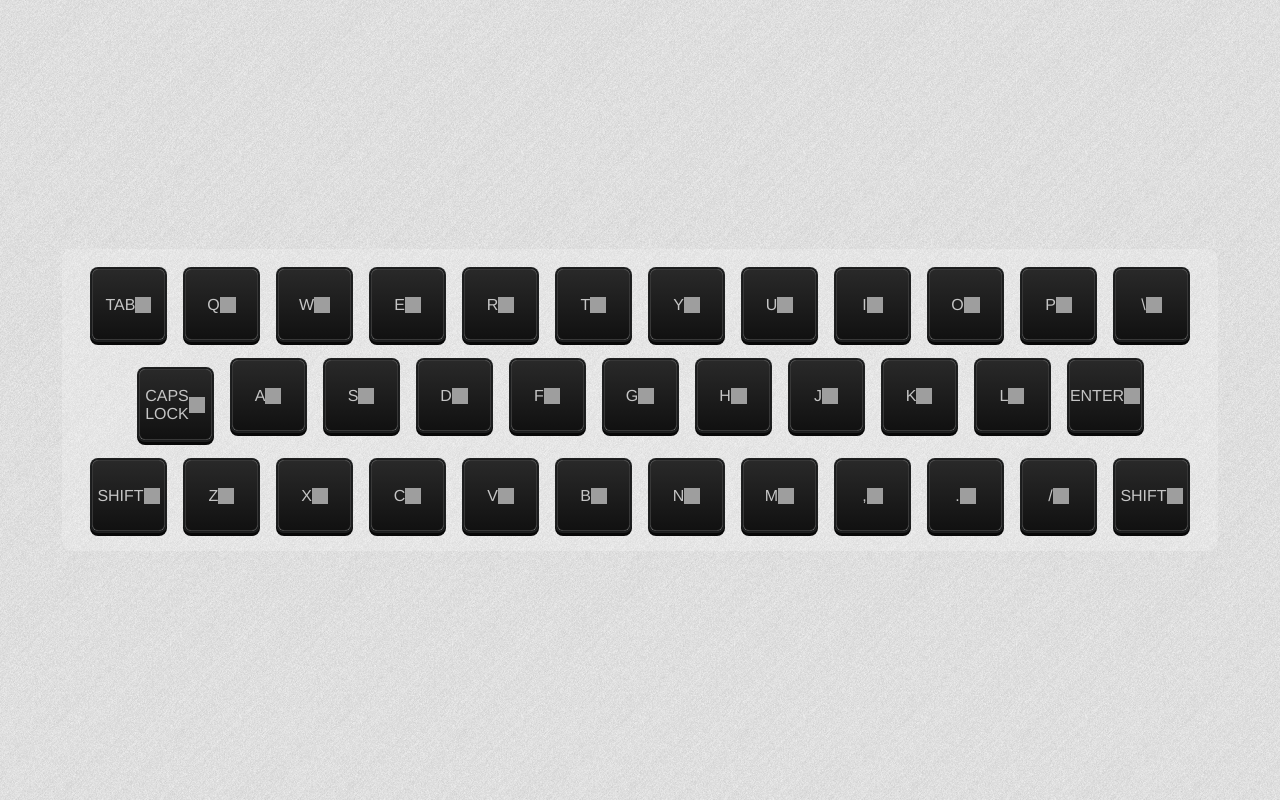
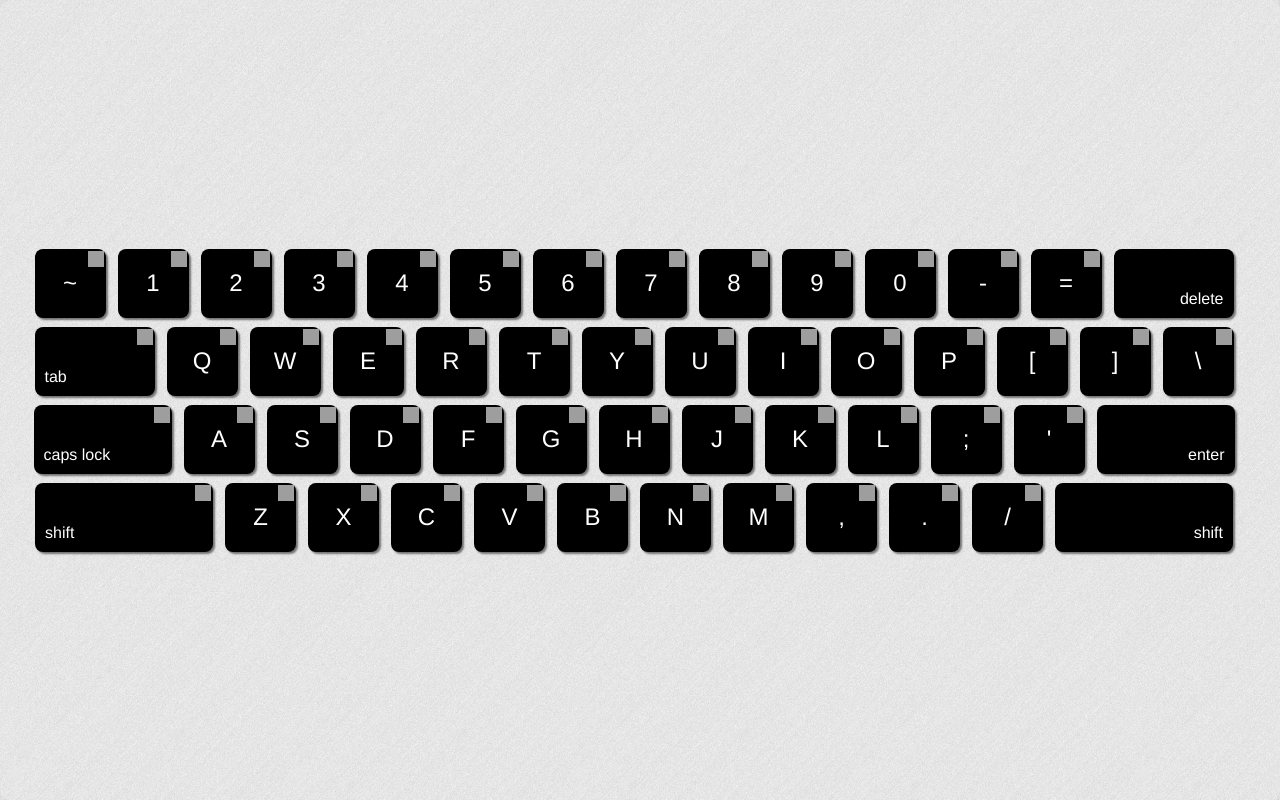
Before and after one commit to Jiansitewang/nav-demo, a plain HTML site: page index.html in a window 1280 px wide. Drawn offline with Linux system fonts and the light colour scheme; grey boxes are pictures that could not be loaded.

Commit message:
css样式更新

```diff
--- a/main.js
+++ b/main.js
@@ -1,7 +1,11 @@
+
+
+
 //1、数据初始化
 let hashA = init()
 let keys = hashA['keys']
 let hash = hashA['hash']
+console.log(hash)
 
 //2、生成键盘
 generateKeyboard(keys,hash)
@@ -16,23 +20,19 @@ listenToUser(hash)
 // 工具函数
 function init() {
   let keys = {
-    '0': {0: 'tab', 1: 'q', 2: 'w', 3: 'e', 4: 'r', 5: 't', 6: 'y', 7: 'u', 8: 'i', 9: 'o', 10: 'p', 11: '\\', length: 12},
-    '1': {0: 'caps lock', 1: 'a', 2: 's', 3: 'd', 4: 'f', 5: 'g', 6: 'h', 7: 'j', 8: 'k', 9: 'l', 10: 'enter', length: 11},
-    '2': {0: 'shift', 1: 'z', 2: 'x', 3: 'c', 4: 'v', 5: 'b', 6: 'n', 7: 'm', 8: ',', 9: '.', 10: '/', 11: 'shift', length: 12},
-    'length': 3
+    '0': {0: '~', 1: '1', 2: '2', 3: '3', 4: '4', 5: '5', 6: '6', 7: '7', 8: '8', 9: '9', 10: '0', 11: '-', 12: '=', 13: 'delete', length: 14},
+    '1': {0: 'tab', 1: 'q', 2: 'w', 3: 'e', 4: 'r', 5: 't', 6: 'y', 7: 'u', 8: 'i', 9: 'o', 10: 'p', 11: '[', 12: ']', 13: '\\', length: 14},
+    '2': {0: 'caps lock', 1: 'a', 2: 's', 3: 'd', 4: 'f', 5: 'g', 6: 'h', 7: 'j', 8: 'k', 9: 'l', 10: ';', 11: '\'', 12: 'enter', length: 13},
+    '3': {0: 'shift', 1: 'z', 2: 'x', 3: 'c', 4: 'v', 5: 'b', 6: 'n', 7: 'm', 8: ',', 9: '.', 10: '/', 11: 'shift', length: 12},
+    'length': 4
   };
   let hash = {
     'q': 'qq.com',
     'w': 'weibo.com',
     'e': 'ele.me',
     'r': 'renren.com',
-    't': 'tianya.com',
-    'y': undefined,
-    'u': undefined,
     'i': 'iqiyi.com',
     'o': 'opera.com',
-    'p': undefined,
-    'a': 'acfun.tv',
     's': 'sohu.com',
     'z': 'zhihu.com',
     'm': 'www.mcdonalds.com.cn',
@@ -43,8 +43,8 @@ function init() {
     hash = hashInlocalStorage
   }
   return{
-    "keys":keys,
-    "hash":hash
+    'keys':keys,
+    'hash':hash
   }
 }
 
@@ -74,10 +74,13 @@ function generateKeyboard(keys,hash) {
 }
 
 function listenToUser(hash) {
-  document.onkeypress = function (KeyPressMonitor) {
-    let keyPressed = KeyPressMonitor['key'];
-    let webSite = hash[keyPressed];
-    window.open('http://' + webSite, '_blank')
+  document.onkeypress = function (KeyPress) {
+    console.log(KeyPress)
+    let keyPressed = KeyPress['key'];
+    // console.log(KeyPress['key'])
+    let webName = hash[keyPressed];
+    // console.log(hash[keyPressed])
+    window.open('http://' + webName, '_blank')
   }
 }
 
@@ -100,13 +103,13 @@ function createButton(id) {
   let buttonTag = tag('button')
   buttonTag.textContent = '编辑';
   buttonTag.id = id
-  buttonTag.onclick = function (KeyPressMonitor) {
-    //KeyPressMonitor['target']就是用户点击的元素
-    let button2 = KeyPressMonitor['target']
+  buttonTag.onclick = function (KeyPress) {
+    //KeyPress['target']就是用户点击的元素
+    let button2 = KeyPress['target']
     let img2 = button2.previousSibling
-    let keyClick = KeyPressMonitor['id'];
+    let keyClick = button2['id'];
     let editedWebsite = prompt('请输入网址');
-    hash[keyClick] = editedWebsite;
+     hash[keyClick] = editedWebsite;// hash变更
     img2.src = 'http://' + editedWebsite + '/favicon.ico'
     img2.onerror = function (xxx) {
       xxx.target.src = '//i.loli.net/2018/09/09/5b9513bb345e0.png'
--- a/style.css
+++ b/style.css
@@ -1,19 +1,148 @@
 * {
   margin: 0px;
   padding: 0px;
+  box-sizing: border-box;
 }
 
 a {
   text-decoration: none;
 }
 
-kbd {
-  border: 1px solid red;
-  width: 4em;
-  height: 4em;
-  display: inline-block;
+body {
+  background: gray url(./nav-bg.png);
+}
+
+
+.wrapper {
+  display: flex;
+  flex-direction: column;
+  justify-content: center;
+  align-items: center;
+  background: rgba(255, 255, 255, 0.2);
+  border-radius: 10px;
+  height: 100vh;
+}
+.row {
+  display: flex;
+  justify-content: space-between;
+  align-items: center;
+  margin: 4.5px 0;
+}
+
+
+.keyCss {
+  width: 71px;
+  height: 69px;
+  margin: 0 12px 0 0;
+  text-align: center;
+  /*padding: 0 12px;*/
+  background: #000;
+  color: #fff;
+  border-radius: 8px;
+  box-shadow: 2px 2px 2px rgba(0,0,0,0.5);
+  display: flex;
+  align-items: center;
+  justify-content: center;
+  font-size: 24px;
+  font-family: keyboard, "Arial Rounded", Helvetica, Arial, sans-serif;
+  position: relative;
   text-transform: uppercase;
-  position: relative;
+}
+
+/*delete按键*/
+.wrapper > div:nth-child(1) > kbd:nth-child(14) {
+  width: 120px;
+  text-transform: lowercase;
+  justify-content: flex-end;
+  align-items: flex-end;
+  font-size: 16px;
+}
+.wrapper > div:nth-child(1) > kbd:nth-child(14) span{
+  margin: 0 10px 10px 0;
+}
+.wrapper > div:nth-child(1) > kbd:nth-child(14) img{
+  width: 0;
+  height: 0;
+}
+
+
+/*tab 按键*/
+.wrapper > div:nth-child(2) > kbd:nth-child(1) {
+  width: 120px;
+  text-transform: lowercase;
+  justify-content: flex-start;
+  align-items: flex-end;
+  font-size: 16px;
+}
+.wrapper > div:nth-child(2) > kbd:nth-child(1) span{
+  margin: 0 0 10px 10px;
+}
+
+
+/*capslock按键*/
+.wrapper > div:nth-child(3) > kbd:nth-child(1) {
+  width: 138px;
+  text-transform: lowercase;
+  justify-content: flex-start;
+  align-items: flex-end;
+  font-size: 16px;
+}
+.wrapper > div:nth-child(3) > kbd:nth-child(1) span{
+  margin: 0 0 10px 10px;
+}
+
+/*enter按键*/
+.wrapper > div:nth-child(3) > kbd:nth-child(13) {
+  width: 138px;
+  text-transform: lowercase;
+  justify-content: flex-end;
+  align-items: flex-end;
+  font-size: 16px;
+}
+.wrapper > div:nth-child(3) > kbd:nth-child(13) span{
+  margin: 0 10px 10px 0;
+}
+.wrapper > div:nth-child(3) > kbd:nth-child(13) img{
+  width: 0;
+  height: 0;
+}
+
+/*左shift按键*/
+.wrapper > div:nth-child(4) > kbd:nth-child(1){
+  width: 178px;
+  text-transform: lowercase;
+  justify-content: flex-start;
+  align-items: flex-end;
+  font-size: 16px;
+}
+.wrapper > div:nth-child(4) > kbd:nth-child(1) span{
+  margin: 0 0 10px 10px;
+}
+
+
+/*右shift按键*/
+.wrapper > div:nth-child(4) > kbd:nth-child(12) {
+  width: 178px;
+  text-transform: lowercase;
+  justify-content: flex-end;
+  align-items: flex-end;
+  font-size: 16px;
+}
+.wrapper > div:nth-child(4) > kbd:nth-child(12) span{
+  margin: 0 10px 10px 0;
+}
+.wrapper > div:nth-child(4) > kbd:nth-child(12) img{
+  width: 0;
+  height: 0;
+}
+
+
+.keyCss img{
+  width: 16px;
+  height: 16px;
+  position: absolute;
+  top: 2px;
+  right: 2px;
 }
 
 kbd > button {
@@ -26,66 +155,3 @@ kbd > button {
 kbd:hover > button {
   display: inline-block;
 }
-
-body {
-  background: gray url(./nav-bg.png);
-  /*background-size: cover;*/
-}
-
-main {
-  text-align: center;
-  display: flex;
-  justify-content: center;
-  align-items: center;
-  height: 100vh;
-/ / viewportHeight
-
-}
-
-#Insert {
-  display: inline-block;
-}
-
-#Insert > div:nth-child(2) {
-  margin-left: -22px;
-}
-#Insert > div:nth-child(2) > div:nth-child(1) {
-
-}
-#Insert > div:nth-child(3) {
-  /*margin-left: -80px;*/
-}
-
-.wrapper {
-  background: rgba(255, 255, 255, 0.2);
-  border-radius: 10px;
-}
-
-.keyCss {
-  width: 47px;
-  height: 69px;
-  padding: 0 12px;
-  background: linear-gradient(to bottom, #292929 0%, #111111 100%);
-  border: 1px solid #373737;
-  color: #c5c5c5;
-  border-radius: 6px;
-  box-shadow: 0 0 0 1px #1a1b1c, 0 0 0 2px #1f2020, 0 3px 0 2px #080808;
-  display: inline-flex;
-  align-items: center;
-  justify-content: center;
-  font-size: 16px;
-  font-family: Helvetica;
-
-}
-
-.row {
-  margin: 20px;
-}
-
-.row .keyCss {
-  margin: 0 10px;
-}
-.keyCss img{
-  width: 16px;
-  height: 16px;
-}
```
